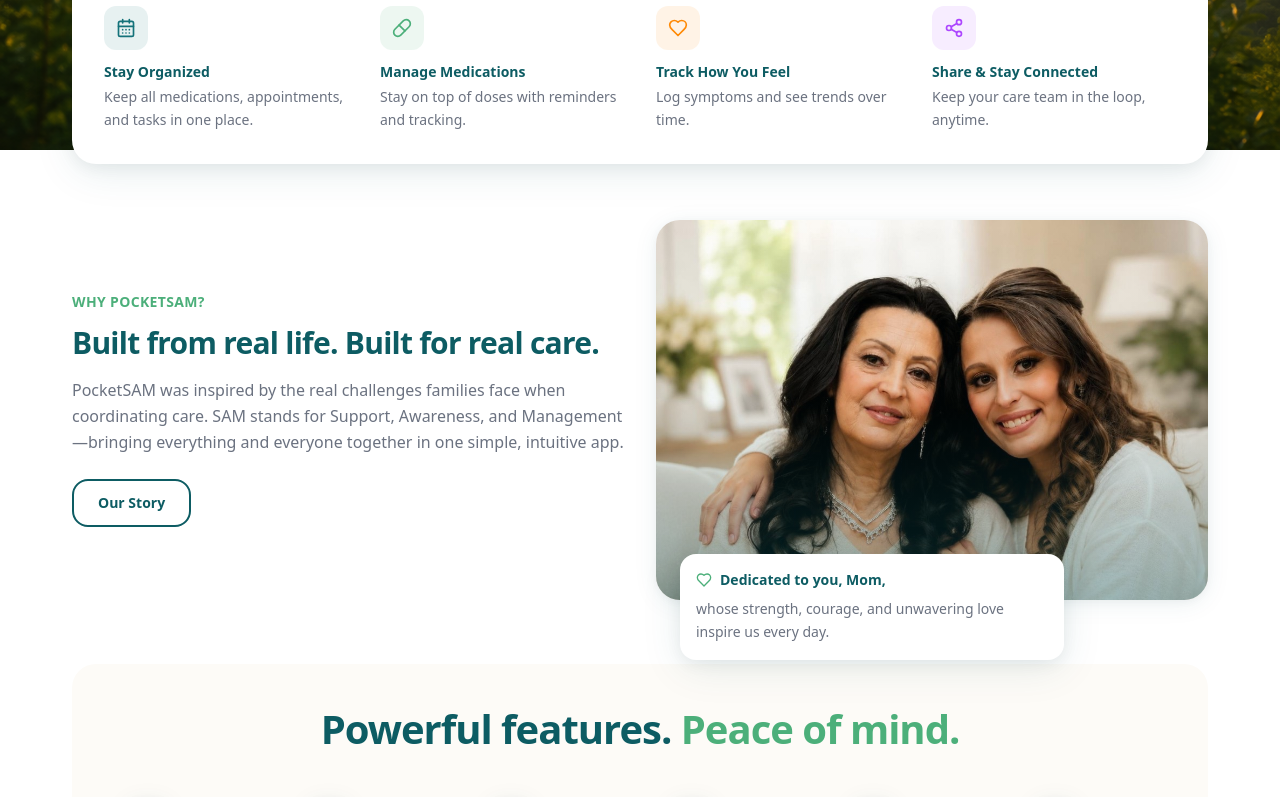
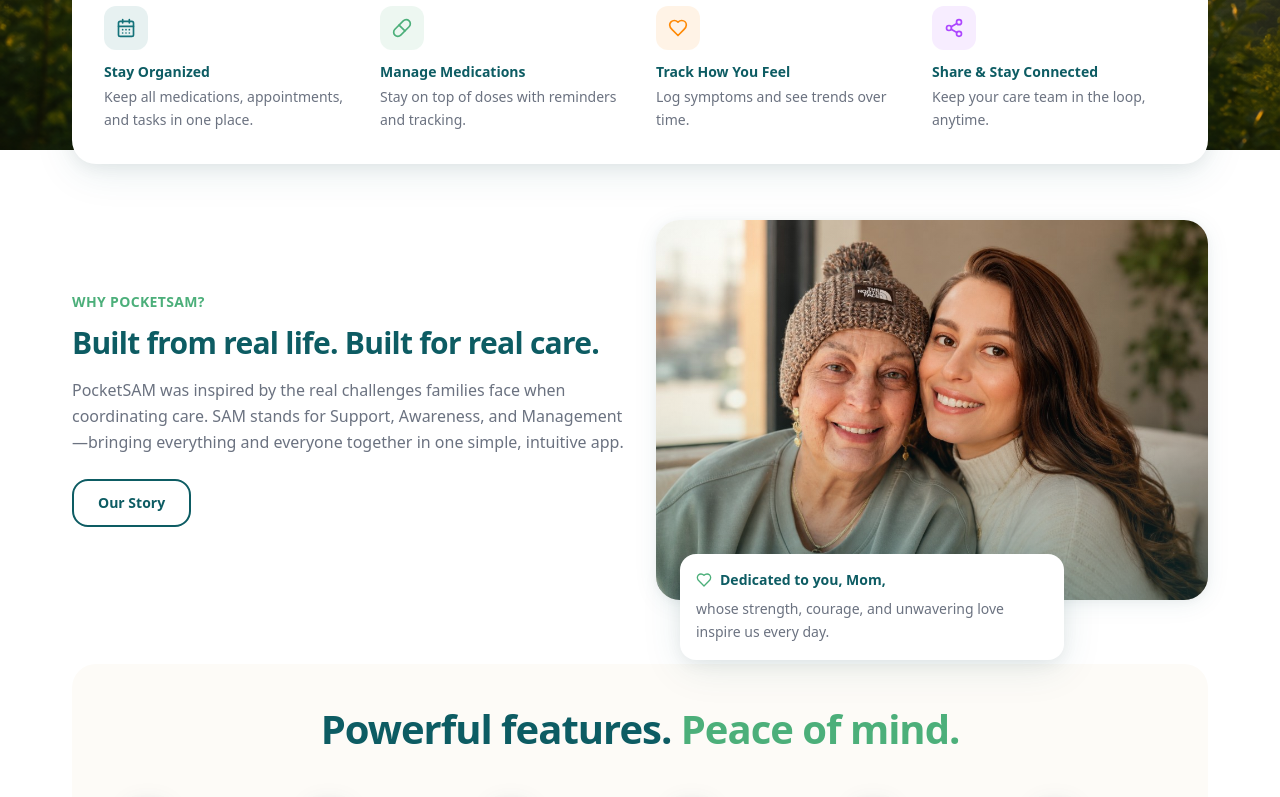
Before and after one commit to Bdogg83/PocketSAMWebsite, a Next.js app: page / in a window 1280 px wide. Shown: the part 643-1440 px from the top of the page. Built offline with nearby package versions, Linux system fonts and the light colour scheme.

Commit message:
Restore dedication photo behind Dedicated to you, Mom
Replace the Why PocketSAM section image with the intended mother-daughter portrait so it shows correctly on the live site.

Co-authored-by: Cursor <cursoragent@cursor.com>

```diff
--- a/components/WhyPocketSAM.tsx
+++ b/components/WhyPocketSAM.tsx
@@ -28,7 +28,7 @@ export default function WhyPocketSAM() {
                 src="/sam-photo.png"
                 alt="A warm portrait of family showing love, strength, and care"
                 fill
-                className="object-cover object-[center_20%]"
+                className="object-cover object-center"
                 sizes="(max-width: 1024px) 100vw, 560px"
               />
               <div
```
Also changed, not shown: public/sam-photo.png.
